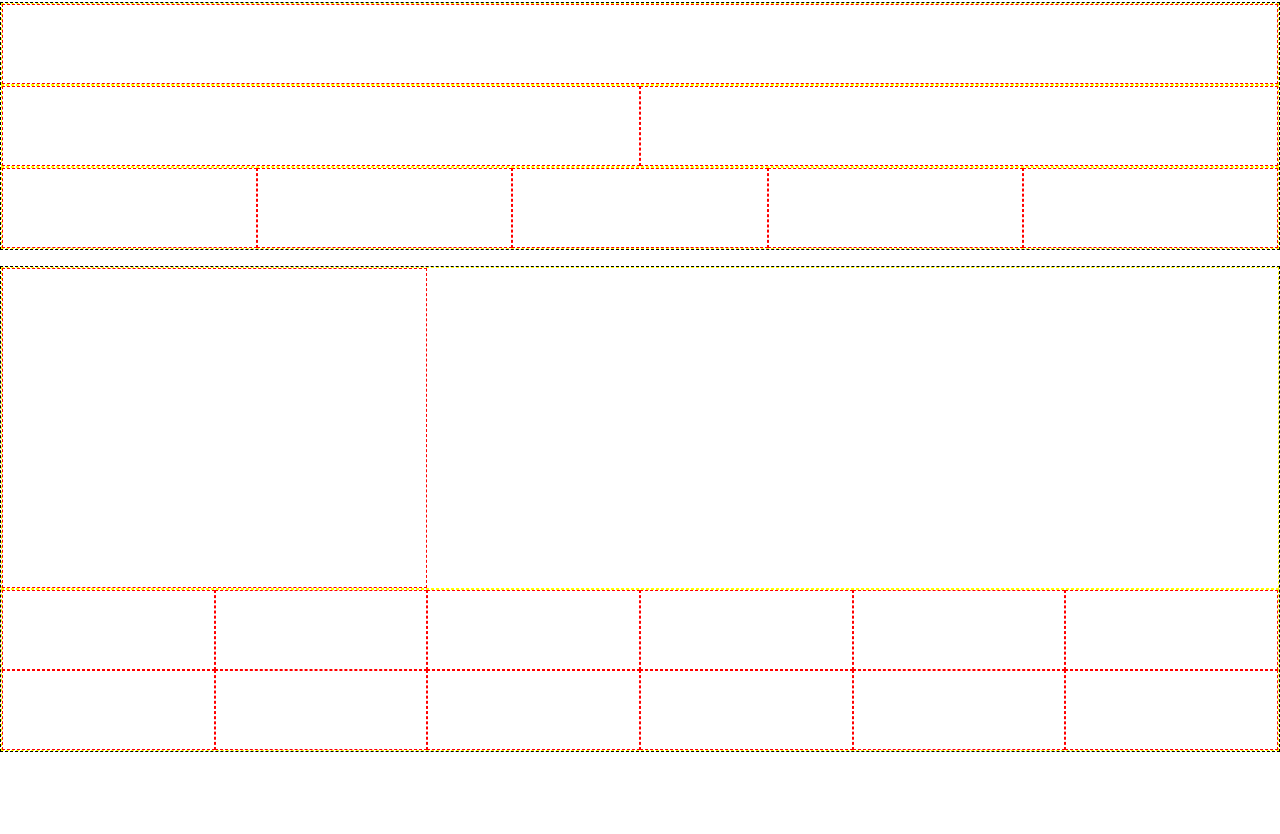
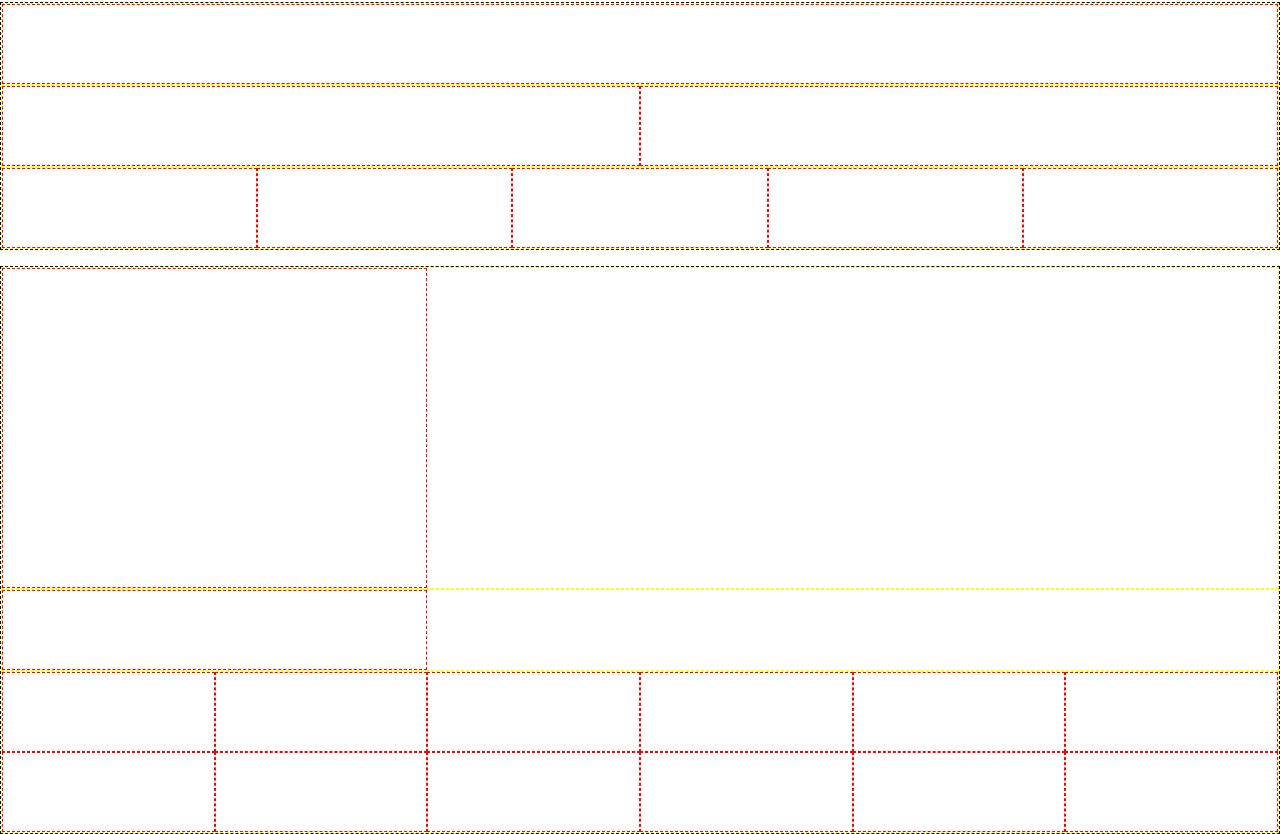
Before and after one commit to Alessandro-Villani/htmlcss-playstation, a plain HTML site: page index.html in a window 1280 px wide. Shown: the part 498-1332 px from the top of the page. Before the commit the page ends 1250 px from the top, so only its background shows below. Drawn offline with nearby package versions, Linux system fonts and the light colour scheme.

Commit message:
added missing row in new releases section

```diff
--- a/index.html
+++ b/index.html
@@ -68,6 +68,9 @@
         <div id="nr-banner" class="row debug">
             <div class="col-12 col-xl-4 debug"></div>
         </div>
+        <div class="row debug">
+            <div class="col-12 col-xl-4 debug"></div>
+        </div>
         <div class="row row-cols-2 row-cols-sm-3 row-cols-xl-6 debug">
             <div class="col debug"></div>
             <div class="col debug"></div>
```
